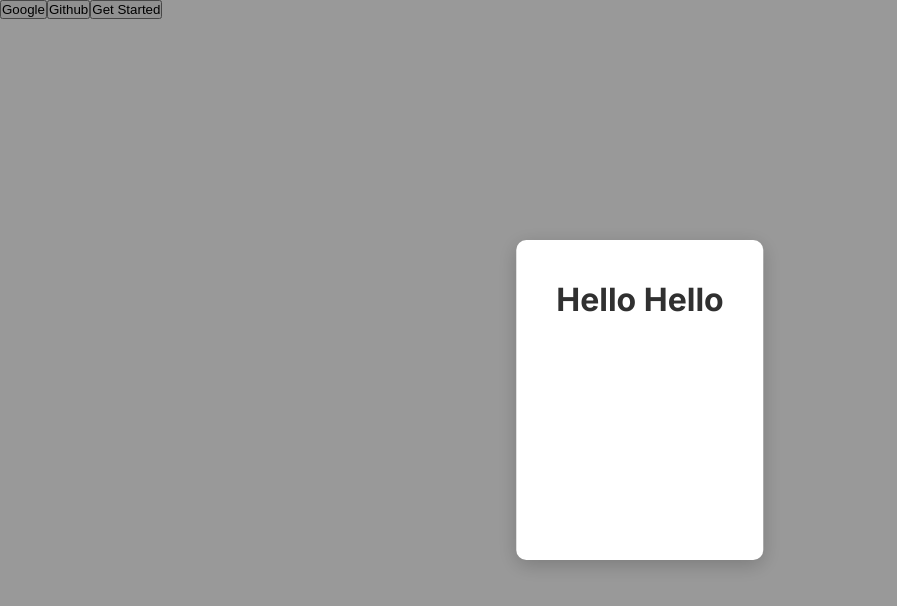
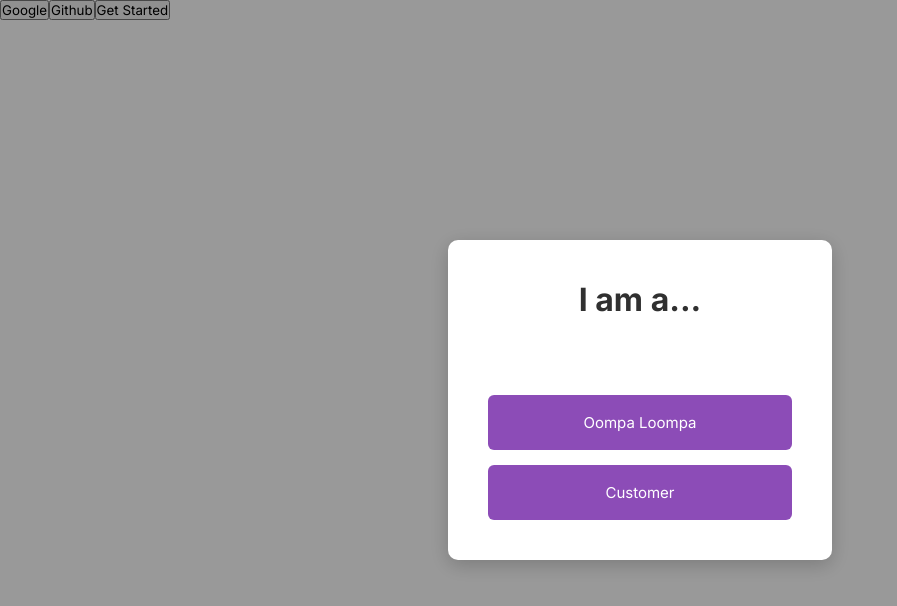
Before and after one commit to espice/wonkas, a Next.js app in the folder website/: page / in a window 1280 px wide. Both pictures are taken after a click on the button "Get Started". Shown: the top 606 px of the page, without its empty margins (0-897 px from the left). Built offline with nearby package versions, Linux system fonts and the light colour scheme; no server answers.

Commit message:
incomplete popup

```diff
--- a/website/components/Popup/index.module.scss
+++ b/website/components/Popup/index.module.scss
@@ -19,6 +19,7 @@
 
 .popup {
   min-height: 40vh;
+  min-width: 30vw;
   position: fixed;
   top: 50vh;
   left: calc(50vw + calc(var(--sidebar-width) / 2));
@@ -28,7 +29,7 @@
   padding: 40px;
   display: flex;
   flex-direction: column;
-//   align-items: center;
+  //   align-items: center;
   box-shadow: 0px 5px 20px rgba(0, 0, 0, 0.2);
   z-index: 4;
   border-radius: 10px;
@@ -42,10 +43,9 @@
   }
 
   &__heading {
-    font-size: 3.2rem;
+    font-size: 2rem;
     margin-bottom: 40px;
     color: var(--cool-grey-900);
-    text-align: center;
   }
 
   &--open {
--- a/website/pages/api/auth/[...nextauth].js
+++ b/website/pages/api/auth/[...nextauth].js
@@ -18,7 +18,7 @@ export default NextAuth({
       console.log(message);
     },
     async signIn(req, userAcc) {
-      console.log('yoyo')
+
     },
   },
   pages: {
--- a/website/pages/index.js
+++ b/website/pages/index.js
@@ -1,8 +1,9 @@
 import { useSession, signIn } from "next-auth/client";
 import { useEffect, useState } from "react";
 
+import Layout from "../components/Layout";
 import { Popup, useOnClickOutside } from "../components/Popup";
-import Layout from "../components/Layout";
+import styles from "../styles/pages/index.module.scss";
 
 export default function App() {
   const [session, loading] = useSession();
@@ -17,7 +18,16 @@ export default function App() {
         <button onClick={(e) => signIn("github")}>Github</button>
         <button onClick={() => setPopupState(true)}>Get Started</button>
         <Popup popupState={popupState} ref={popupRef} center>
-          <h1>Hello Hello</h1>
+          <h1 className={styles["popup__login__heading"]}>I am a...</h1>
+
+          <div className={styles["popup__login__container"]}>
+            <button className={styles["popup__login__container__button"]}>
+              Oompa Loompa
+            </button>
+            <button className={styles["popup__login__container__button"]}>
+              Customer
+            </button>
+          </div>
         </Popup>
       </Layout>
     );
--- a/website/styles/globals.scss
+++ b/website/styles/globals.scss
@@ -9,10 +9,8 @@
   padding: 0;
   box-sizing: inherit;
 }
-
-html {
+* {
   font-family: var(--font);
-  font-weight: 600;
 }
 
 body {
--- /dev/null
+++ b/website/styles/pages/index.module.scss
@@ -0,0 +1,32 @@
+.popup {
+  &__login {
+    &__heading {
+      text-align: center;
+    }
+
+    &__container {
+      margin-top: auto;
+      display: flex;
+      flex-flow: column;
+      gap: 15px;
+
+      &__button {
+        padding-top: 18px;
+        padding-bottom: 18px;
+        text-align: center;
+        width: 100%;
+        background: rgba(92, 0, 153, 0.7);
+        border: none;
+        border-radius: 6px;
+        color: white;
+        font-size: 15px;
+        transition: all 0.2s;
+        cursor: pointer;
+
+        &:hover {
+          background: rgba(92, 0, 153, 0.76);
+        }
+      }
+    }
+  }
+}
```
Also changed, not shown: website/components/SideNav/index.js (added, +8 -0 lines), website/components/Login/index.js (added), website/components/Login/index.module.scss (added), website/components/SideNav/index.module.scss (added).
